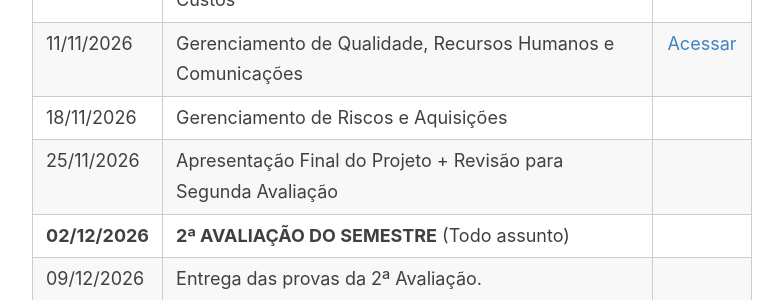
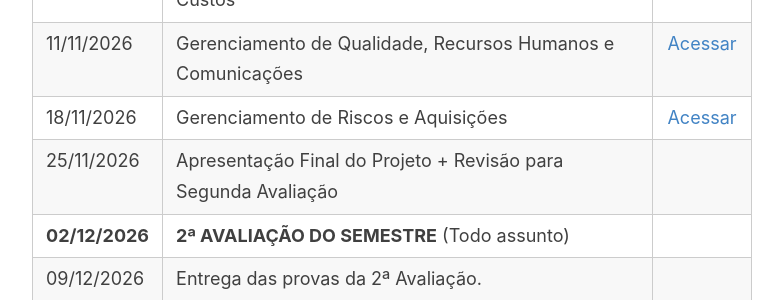
Before and after one commit to prgsouza/prgsouza.github.io, a Jekyll site: the page built from _pages/lei.md, in a window 1280 px wide and 900 px high, scrolled down 2304 px. Shown: the part 445-745 px from the top of the window, without its empty margins (248-1031 px from the left). Built offline with Jekyll 4.4.1, drawn with Linux system fonts in a browser that asks for light colours.

Commit message:
Update lei.md

```diff
--- a/_pages/lei.md
+++ b/_pages/lei.md
@@ -56,7 +56,7 @@ ____
 | :--- | :--- | :---: |
 | 12/08/2026 | Apresentação da Disciplina; | [Acessar](/aulas/lei/aula01-introducao.pdf) |
 | 19/08/2026 | Introdução à Fábrica de Software | [Acessar](/aulas/lei/aula01-introducao.pdf) |
-| 26/08/2026 | Análise Estratégica | [Acessar](/aulas/lei/aula02-analise.pdf.pdf) |
+| 26/08/2026 | Análise Estratégica | [Acessar](/aulas/lei/aula02-analise.pdf) |
 | 02/09/2026 | Status Report 1
 | 09/09/2026 | Análise de Viabilidade | [Acessar](/aulas/lei/aula02-analise.pdf) |
 | 16/09/2026 | Status Report 2
@@ -68,7 +68,7 @@ ____
 | 28/10/2026 | Gestão de Projetos - Gestão de Crise | [Acessar](https://www.netflix.com/title/262866) |
 | 04/11/2026 | Status Report 4 + Gerenciamento de Escopo, Tempo e Custos | [Acessar](/aulas/lei/aula04-gerenciamento1.pdf) |
 | 11/11/2026 | Gerenciamento de Qualidade, Recursos Humanos e Comunicações | [Acessar](/aulas/lei/aula05-gerenciamento2.pdf) |
-| 18/11/2026 | Gerenciamento de Riscos e Aquisições | |
+| 18/11/2026 | Gerenciamento de Riscos e Aquisições | [Acessar](/aulas/lei/aula06-gerenciamento3.pdf) |
 | 25/11/2026 | Apresentação Final do Projeto + Revisão para Segunda Avaliação
 | **02/12/2026** | **2ª AVALIAÇÃO DO SEMESTRE** (Todo assunto)
 | 09/12/2026 | Entrega das provas da 2ª Avaliação.
```
